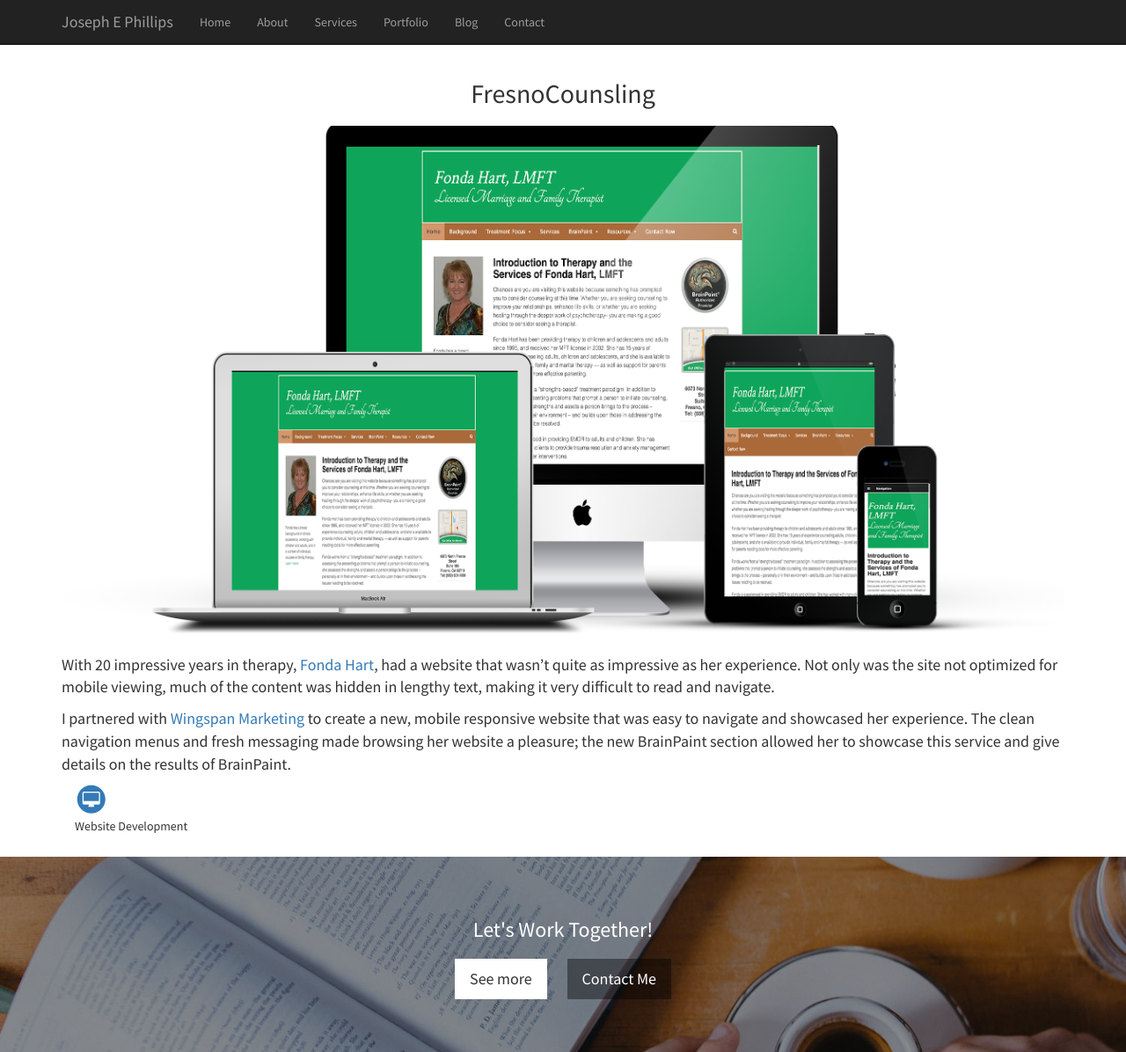
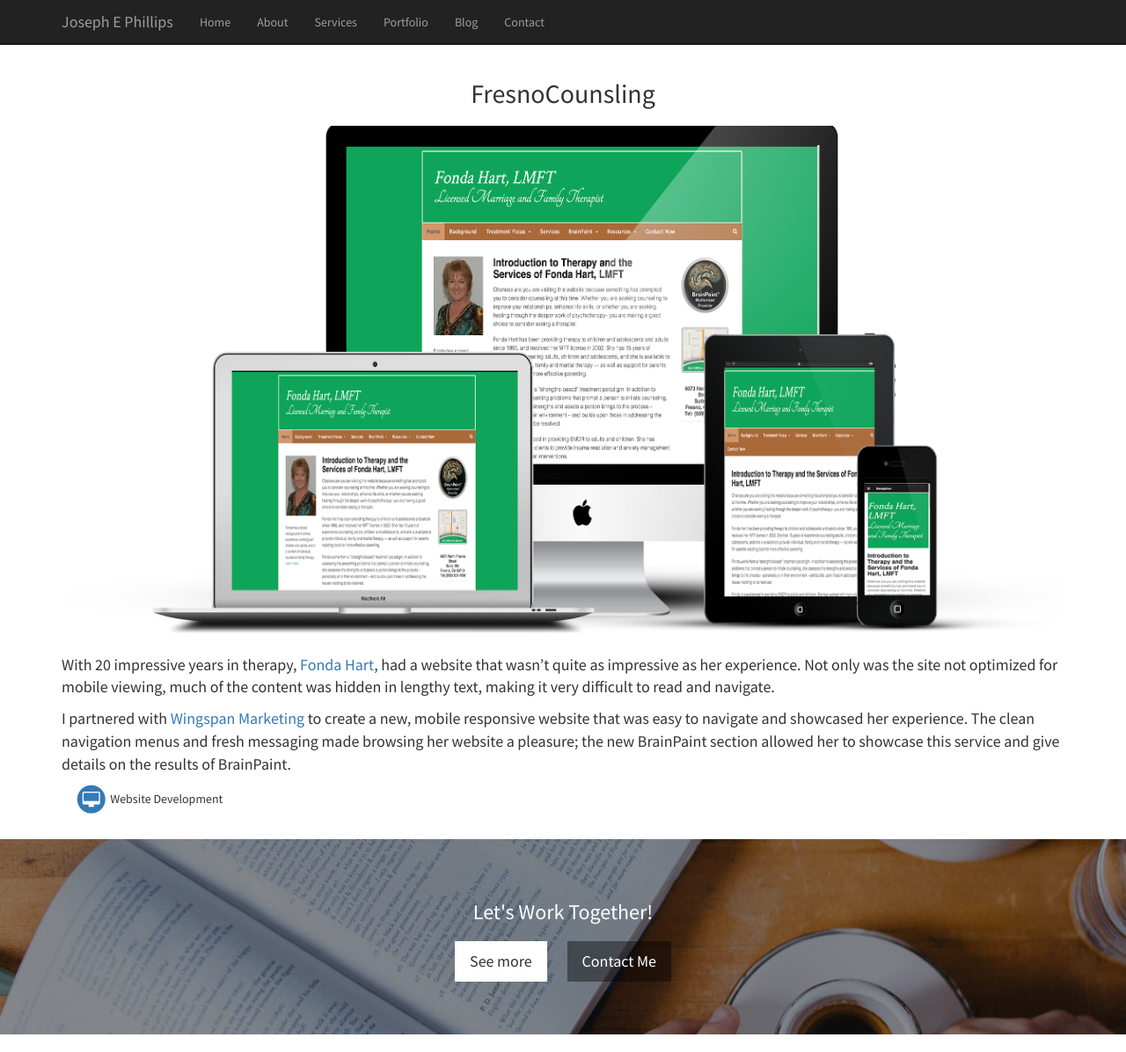
Before and after one commit to 2joephillips/2joephillips.github.io, a Jekyll site: the page built from _projects/fresnocounsling.md, in a window 1280 px wide and 1196 px high. Shown: the whole window at 88% size. Built offline with Jekyll 4.4.1, drawn with Linux system fonts in a browser that asks for light colours; nearby versions of some CDN libraries.

Commit message:
fix for project tags

```diff
--- a/_layouts/project.html
+++ b/_layouts/project.html
@@ -17,7 +17,37 @@
                 {% if page.tags %}
                 {% for tag in page.tags %}
                 <div class="col-lg-3 col-md-4">
-                  {% include project-tags.html %}
+                  {% if tag=='Website Development' %}
+                    <span class="fa-stack fa-lg">
+                      <i class="fa fa-circle fa-stack-2x text-primary"></i>
+                      <i class="fa fa-desktop fa-stack-1x fa-inverse"></i>
+                    </span>
+                    {% endif %}
+                    {% if tag=='Application Development' %}
+                    <span class="fa-stack fa-lg">
+                      <i class="fa fa-circle fa-stack-2x text-primary"></i>
+                      <i class="fa fa-mobile fa-stack-1x fa-inverse"></i>
+                    </span>
+                    {% endif %}
+                    {% if tag=='Email Marketing' %}
+                    <span class="fa-stack fa-lg">
+                      <i class="fa fa-circle fa-stack-2x text-primary"></i>
+                      <i class="fa fa-envelope-o fa-stack-1x fa-inverse"></i>
+                    </span>
+                    {% endif %}
+                    {% if tag=='Data Visualizations' %}
+                    <span class="fa-stack fa-lg">
+                      <i class="fa fa-circle fa-stack-2x text-primary"></i>
+                      <i class="fa fa-line-chart fa-stack-1x fa-inverse"></i>
+                    </span>
+                    {% endif %}
+                    {% if tag=='Print' %}
+                    <span class="fa-stack fa-lg">
+                      <i class="fa fa-circle fa-stack-2x text-primary"></i>
+                      <i class="fa fa-file-o fa-stack-1x fa-inverse"></i>
+                    </span>
+                    {% endif %}
+                    {{tag}}
                 </div>
                 {% endfor %}
                 {% endif %}
```
